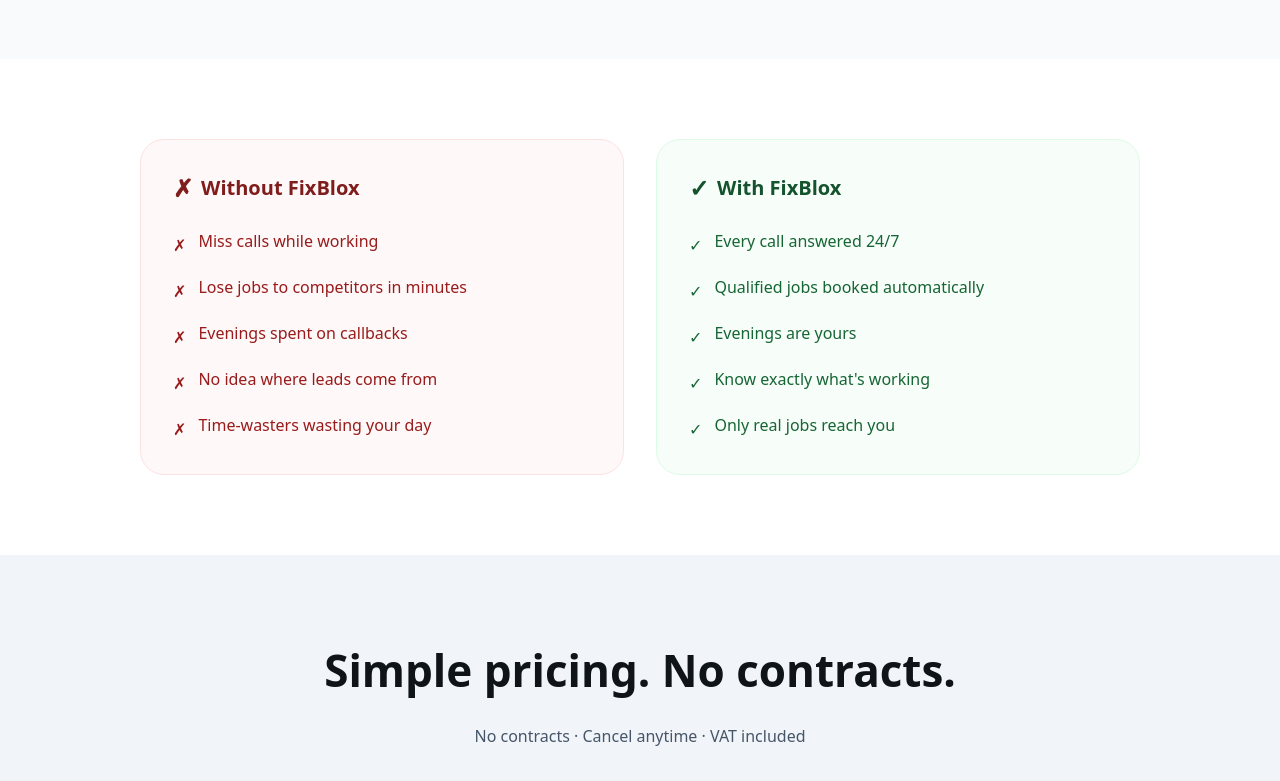
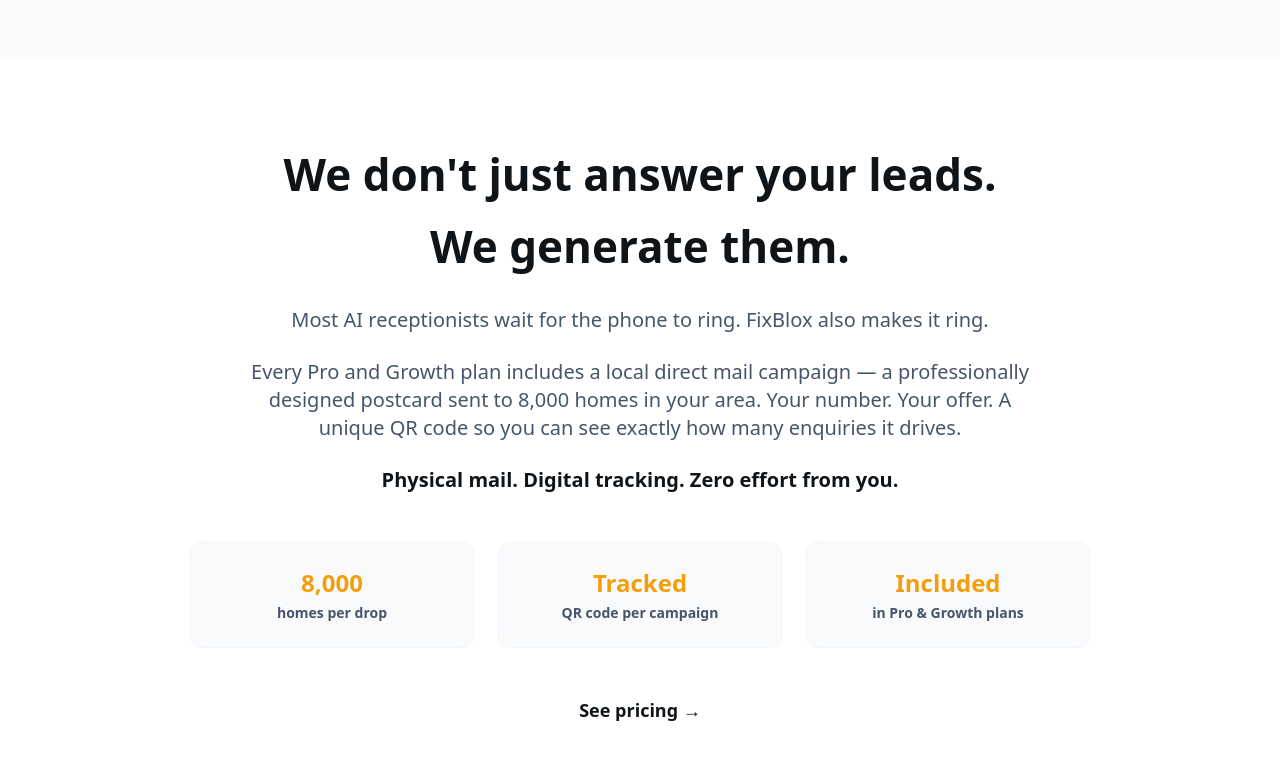
Before and after one commit to PatchLore/fixblox-websites, a Next.js app: page / in a window 1280 px wide. Shown: the part 2320-3101 px from the top of the page. Built offline with nearby package versions, Linux system fonts and the light colour scheme.

Commit message:
feat: add lead generation section to landing page

```diff
--- a/src/app/page.tsx
+++ b/src/app/page.tsx
@@ -183,6 +183,48 @@ export default function LandingPage() {
               </p>
             </div>
           </div>
+        </div>
+      </section>
+
+      {/* Lead Generation Section */}
+      <section className="bg-white py-20 px-5 border-b border-slate-100">
+        <div className="max-w-[1100px] mx-auto text-center">
+          <h2 className="text-[2rem] md:text-[2.75rem] font-extrabold text-[#0F1419] mb-6">
+            We don&apos;t just answer your leads. <br className="hidden md:block" /> We generate them.
+          </h2>
+          <div className="max-w-[800px] mx-auto mb-12">
+            <p className="text-lg md:text-xl text-slate-600 mb-6 leading-relaxed">
+              Most AI receptionists wait for the phone to ring. FixBlox also makes it ring.
+            </p>
+            <p className="text-lg md:text-xl text-slate-600 mb-6 leading-relaxed">
+              Every Pro and Growth plan includes a local direct mail campaign — a professionally designed postcard sent to 8,000 homes in your area. Your number. Your offer. A unique QR code so you can see exactly how many enquiries it drives.
+            </p>
+            <p className="text-lg md:text-xl font-bold text-[#0F1419] leading-relaxed">
+              Physical mail. Digital tracking. Zero effort from you.
+            </p>
+          </div>
+
+          <div className="grid grid-cols-1 md:grid-cols-3 gap-6 mb-12 max-w-[900px] mx-auto">
+            <div className="bg-slate-50 p-6 rounded-xl border border-slate-100">
+              <p className="text-2xl font-bold text-[#F59E0B] mb-1">8,000</p>
+              <p className="text-sm font-semibold text-slate-600">homes per drop</p>
+            </div>
+            <div className="bg-slate-50 p-6 rounded-xl border border-slate-100">
+              <p className="text-2xl font-bold text-[#F59E0B] mb-1">Tracked</p>
+              <p className="text-sm font-semibold text-slate-600">QR code per campaign</p>
+            </div>
+            <div className="bg-slate-50 p-6 rounded-xl border border-slate-100">
+              <p className="text-2xl font-bold text-[#F59E0B] mb-1">Included</p>
+              <p className="text-sm font-semibold text-slate-600">in Pro & Growth plans</p>
+            </div>
+          </div>
+
+          <a
+            href="#pricing"
+            className="inline-flex items-center text-lg font-bold text-[#0F1419] hover:text-[#F59E0B] transition-colors"
+          >
+            See pricing →
+          </a>
         </div>
       </section>
 
```
